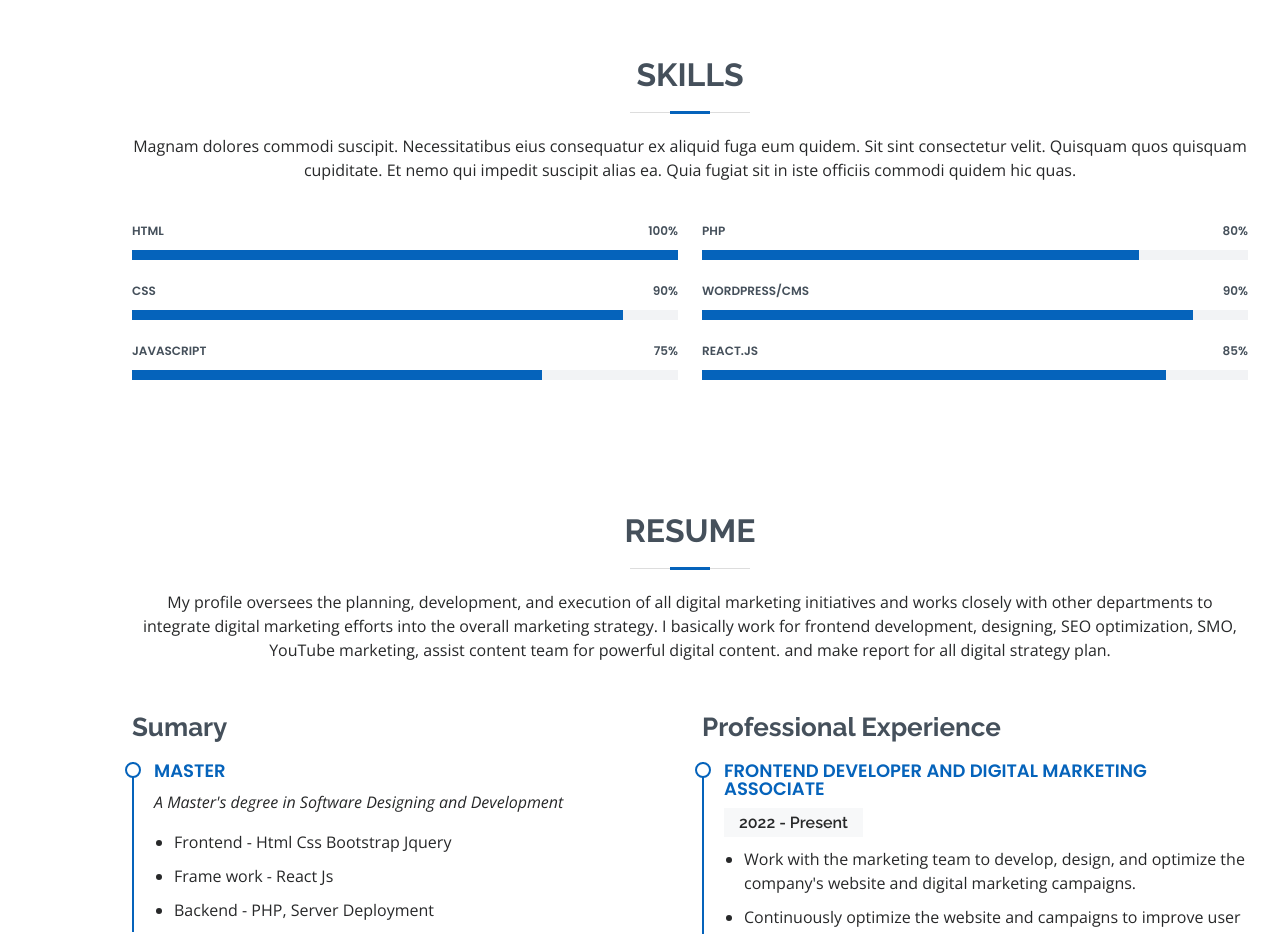
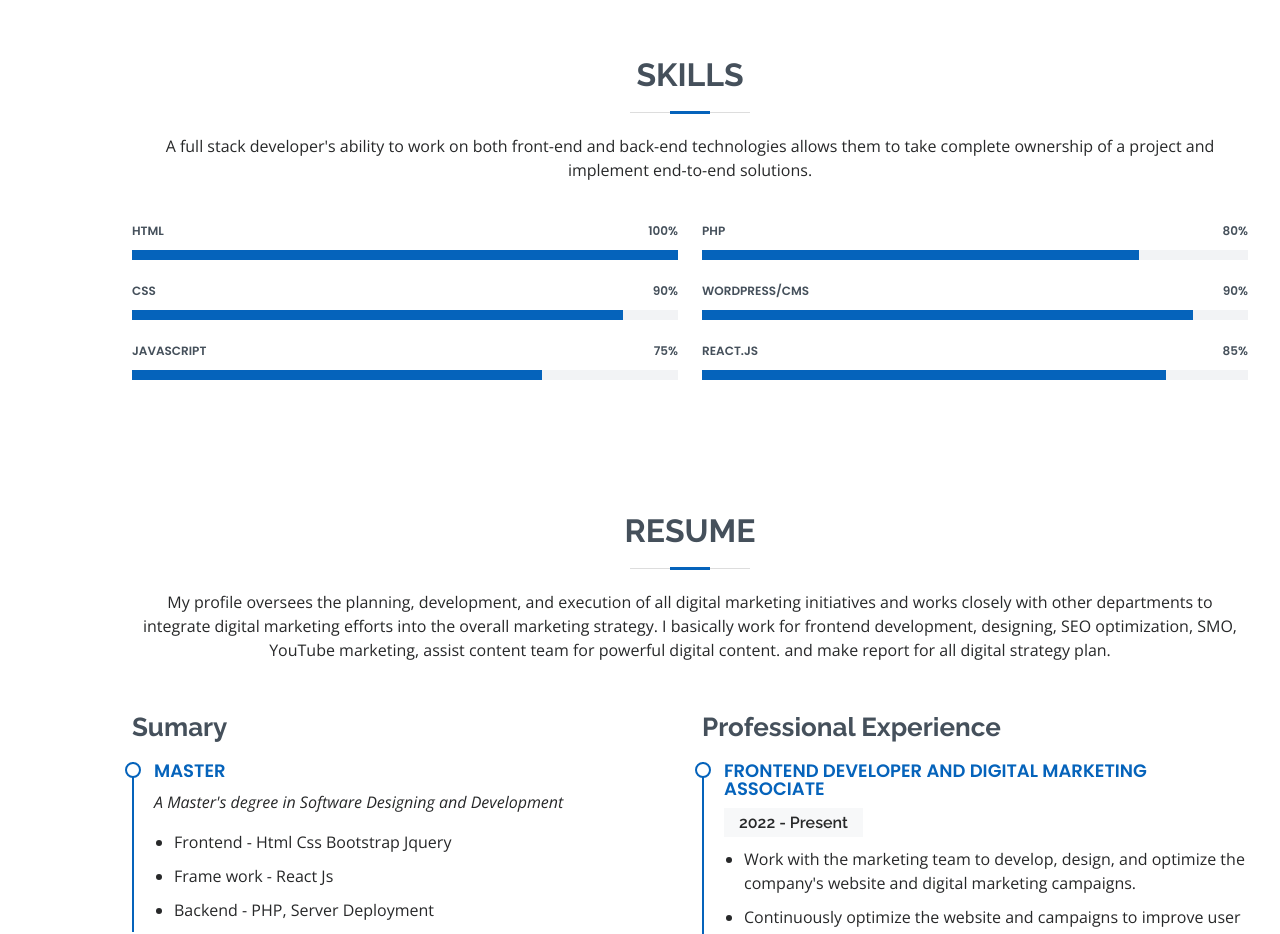
Before and after one commit to bandana-das-frontend/my-portfolio, a plain HTML site: page index.html in a window 1280 px wide. Shown: the part 1460-2394 px from the top of the page. Drawn offline with nearby package versions, Linux system fonts and the light colour scheme.

Commit message:
changes-7

```diff
--- a/index.html
+++ b/index.html
@@ -115,7 +115,7 @@ Let me take you through some of my most exciting projects that showcase my exper
 
         <div class="section-title">
           <h2>Skills</h2>
-          <p>Magnam dolores commodi suscipit. Necessitatibus eius consequatur ex aliquid fuga eum quidem. Sit sint consectetur velit. Quisquam quos quisquam cupiditate. Et nemo qui impedit suscipit alias ea. Quia fugiat sit in iste officiis commodi quidem hic quas.</p>
+          <p>A full stack developer's ability to work on both front-end and back-end technologies allows them to take complete ownership of a project and implement end-to-end solutions. </p>
         </div>
 
         <div class="row skills-content">
```
